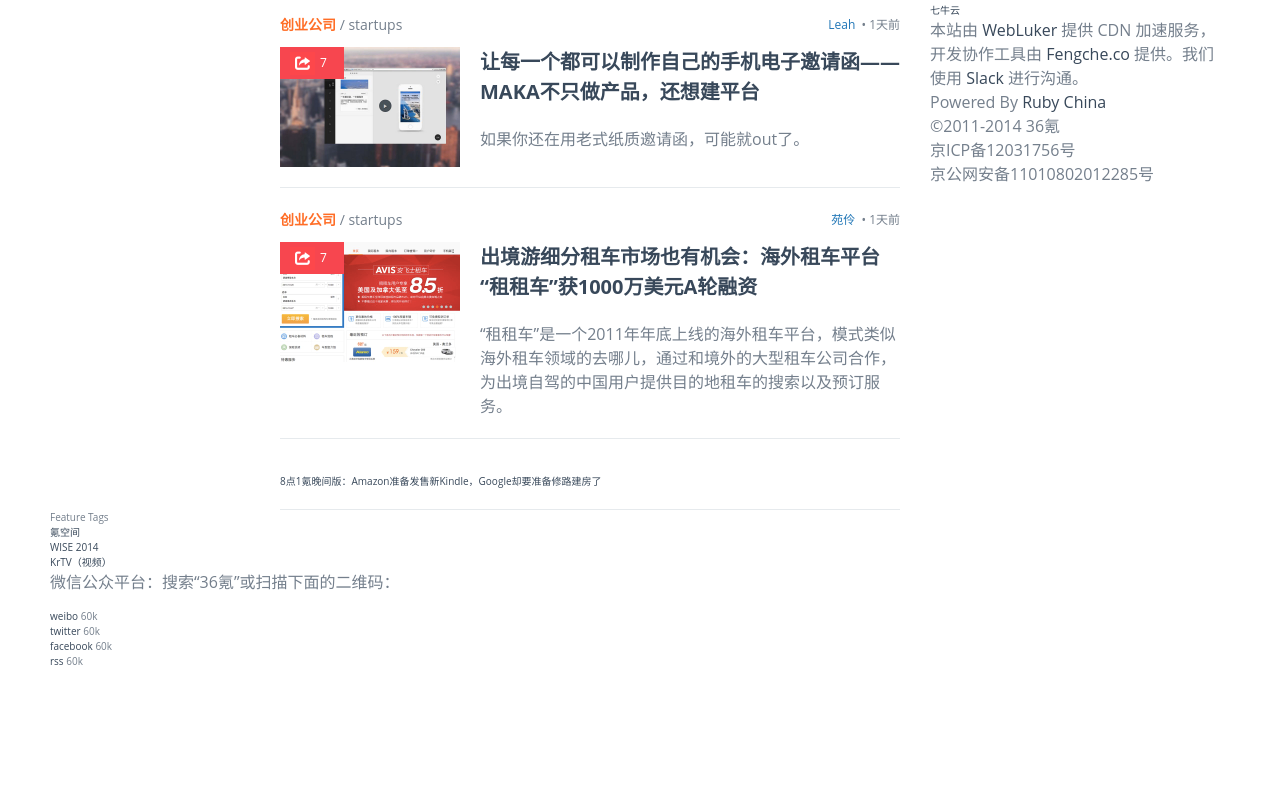
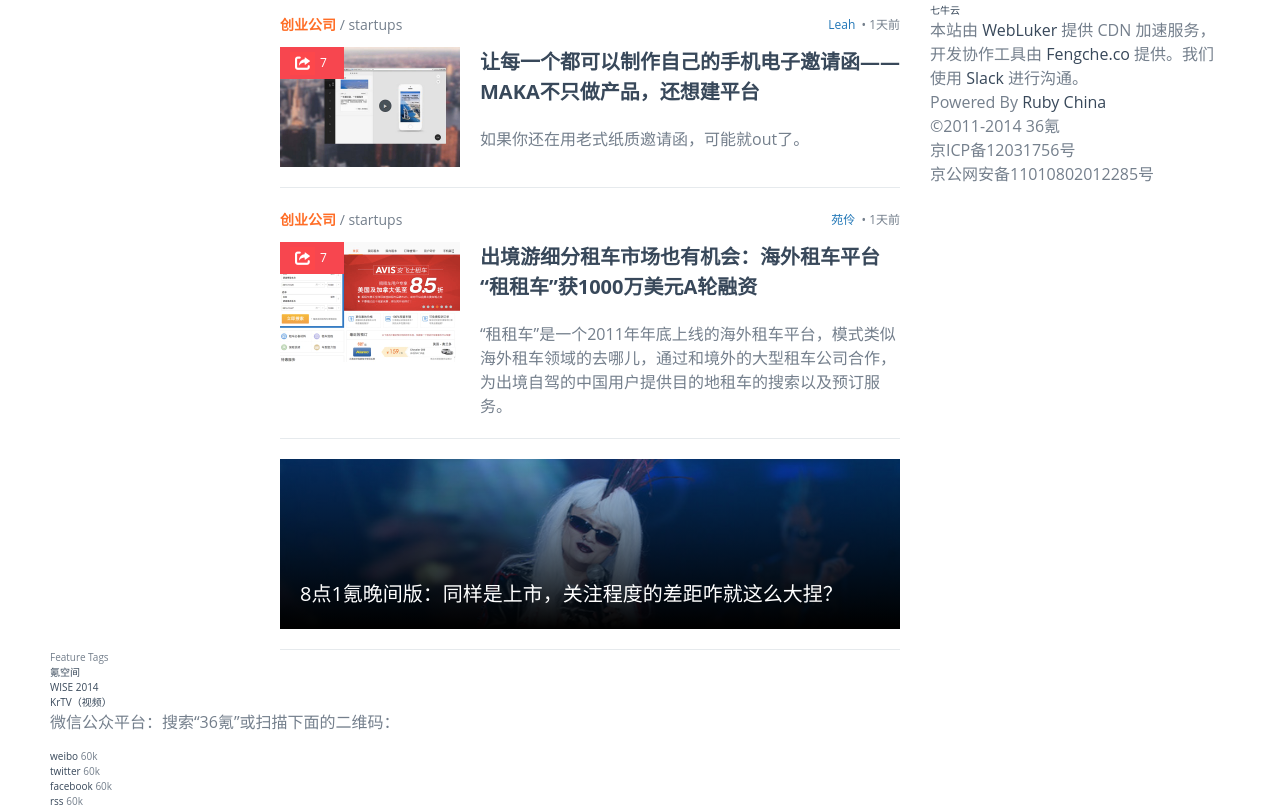
Before and after one commit to wxt2005/practice-36kr, a plain HTML site: page index.html in a window 1280 px wide. Shown: the part 1135-1944 px from the top of the page. Before the commit the page ends 1804 px from the top, so only its background shows below. Drawn offline with Linux system fonts and the light colour scheme.

Commit message:
build warp news

```diff
--- a/css/main.css
+++ b/css/main.css
@@ -338,7 +338,7 @@ header.scrolled .nav-right .login {
 	z-index: 3;
 }
 
-.headline article .img-overlay {
+.img-overlay {
 	width: 100%;
 	height: 100%;
 	z-index: 2;
@@ -552,3 +552,40 @@ header.scrolled .nav-right .login {
 	float: right;
 	margin: 0;
 }
+
+.content article.news-warp img {
+	max-width: 100%;
+}
+
+.content article.news-warp a {
+	display: block;
+	position: relative;
+	height: 170px;
+	overflow: hidden;
+}
+
+.content article.news-warp .img-overlay {
+	background: -moz-linear-gradient(top, rgba(0,122,255,0.3) 0%, rgba(0,0,0,0.99) 99%, rgba(0,0,0,1) 100%); /* FF3.6+ */
+	background: -webkit-gradient(linear, left top, left bottom, color-stop(0%,rgba(0,122,255,0.3)), color-stop(99%,rgba(0,0,0,0.99)), color-stop(100%,rgba(0,0,0,1))); /* Chrome,Safari4+ */
+	background: -webkit-linear-gradient(top, rgba(0,122,255,0.3) 0%,rgba(0,0,0,0.99) 99%,rgba(0,0,0,1) 100%); /* Chrome10+,Safari5.1+ */
+	background: -o-linear-gradient(top, rgba(0,122,255,0.3) 0%,rgba(0,0,0,0.99) 99%,rgba(0,0,0,1) 100%); /* Opera 11.10+ */
+	background: -ms-linear-gradient(top, rgba(0,122,255,0.3) 0%,rgba(0,0,0,0.99) 99%,rgba(0,0,0,1) 100%); /* IE10+ */
+	background: linear-gradient(to bottom, rgba(0,122,255,0.3) 0%,rgba(0,0,0,0.99) 99%,rgba(0,0,0,1) 100%); /* W3C */
+	filter: progid:DXImageTransform.Microsoft.gradient( startColorstr='#4d007aff', endColorstr='#000000',GradientType=0 ); /* IE6-9 */
+	transition: 0.2s ease;
+}
+
+.content article.news-warp .img-overlay:hover {
+	opacity: 0.3;
+}
+
+.content article.news-warp h1 {
+	bottom: 20px;
+	left: 20px;
+	right: 20px;
+	position: absolute;
+	z-index: 3;
+	color: #fff;
+	font-size: 20px;
+	font-size: 2rem;
+}
--- a/index.html
+++ b/index.html
@@ -94,7 +94,7 @@
                                 </div>
                             </a>
                             <div class="news-image">
-                                <a href="#"><img src="./images/news-1-small.jpg" alt="news-img"></a>
+                                <a href="#"><img src="./images/news-small-1.jpg" alt="news-img"></a>
                             </div>
                         </div>
                         <div class="col-right">
@@ -119,7 +119,7 @@
                                 </div>
                             </a>
                             <div class="news-image">
-                                <a href="#"><img src="./images/news-2-small.jpg" alt="news-img"></a>
+                                <a href="#"><img src="./images/news-small-2.jpg" alt="news-img"></a>
                             </div>
                         </div>
                         <div class="col-right">
@@ -163,7 +163,7 @@
                                 </div>
                             </a>
                             <div class="news-image">
-                                <a href="#"><img src="./images/news-3-small.jpg" alt="news-img"></a>
+                                <a href="#"><img src="./images/news-small-3.jpg" alt="news-img"></a>
                             </div>
                         </div>
                         <div class="col-right">
@@ -188,7 +188,7 @@
                                 </div>
                             </a>
                             <div class="news-image">
-                                <a href="#"><img src="./images/news-4-small.jpg" alt="news-img"></a>
+                                <a href="#"><img src="./images/news-small-4.jpg" alt="news-img"></a>
                             </div>
                         </div>
                         <div class="col-right">
@@ -199,10 +199,11 @@
                             </p>
                         </div>
                     </article>
-                    <article class="news warp">
+                    <article class="news-warp">
                         <a href="#">
-                            <img src="" alt="">
-                            <h1>8点1氪晚间版：Amazon准备发售新Kindle，Google却要准备修路建房了</h1>
+                            <div class="img-overlay"></div>
+                            <img src="./images/news-warp-1.jpg" alt="news-img">
+                            <h1>8点1氪晚间版：同样是上市，关注程度的差距咋就这么大捏？</h1>
                         </a>
                     </article>
                 </div>
```
Also changed, not shown: images/news-small-1.jpg (renamed from images/news-1-small.jpg), images/news-small-2.jpg (renamed from images/news-2-small.jpg), images/news-small-3.jpg (renamed from images/news-3-small.jpg), images/news-small-4.jpg (renamed from images/news-4-small.jpg), images/news-warp-1.jpg (added).
